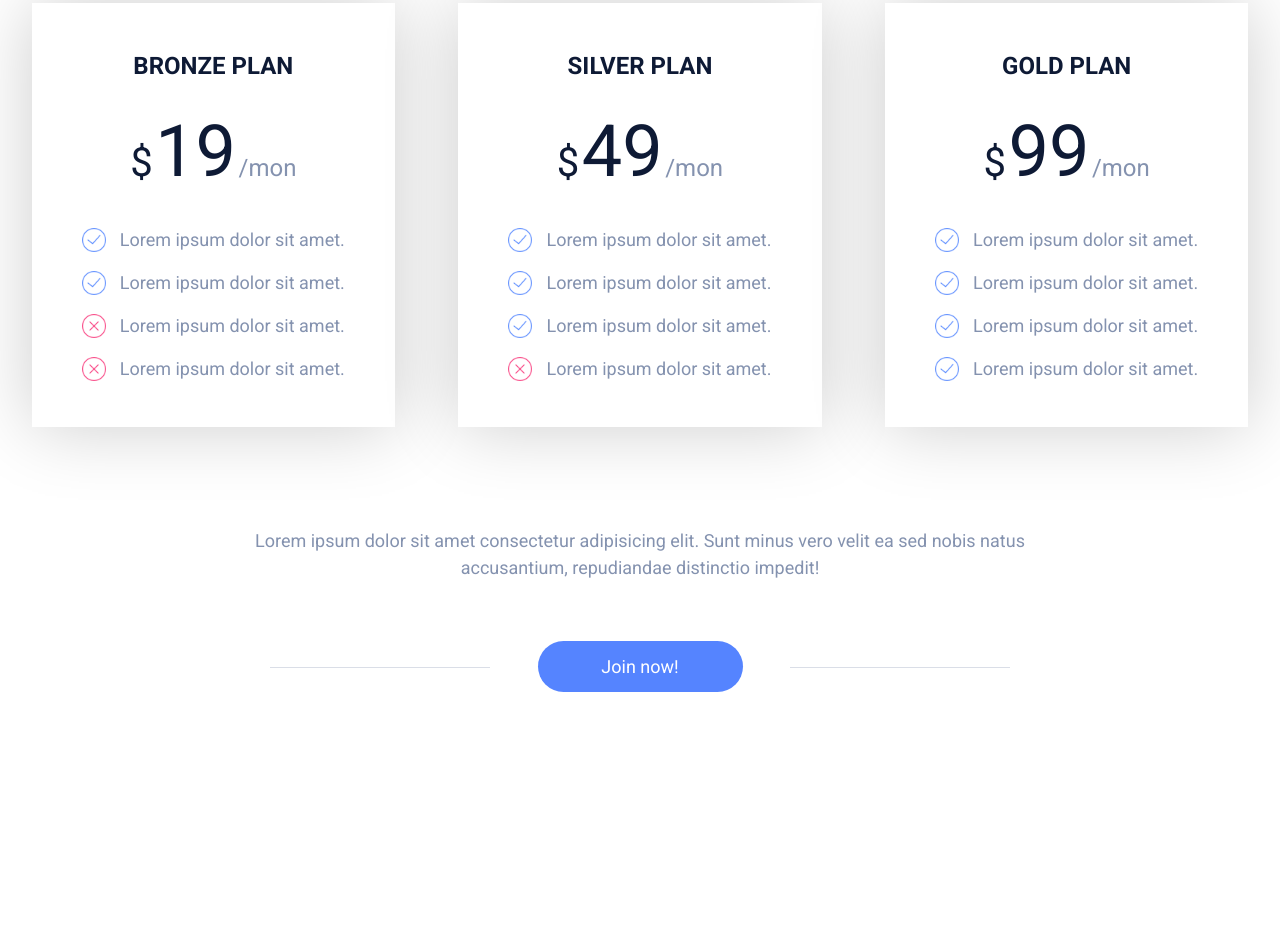
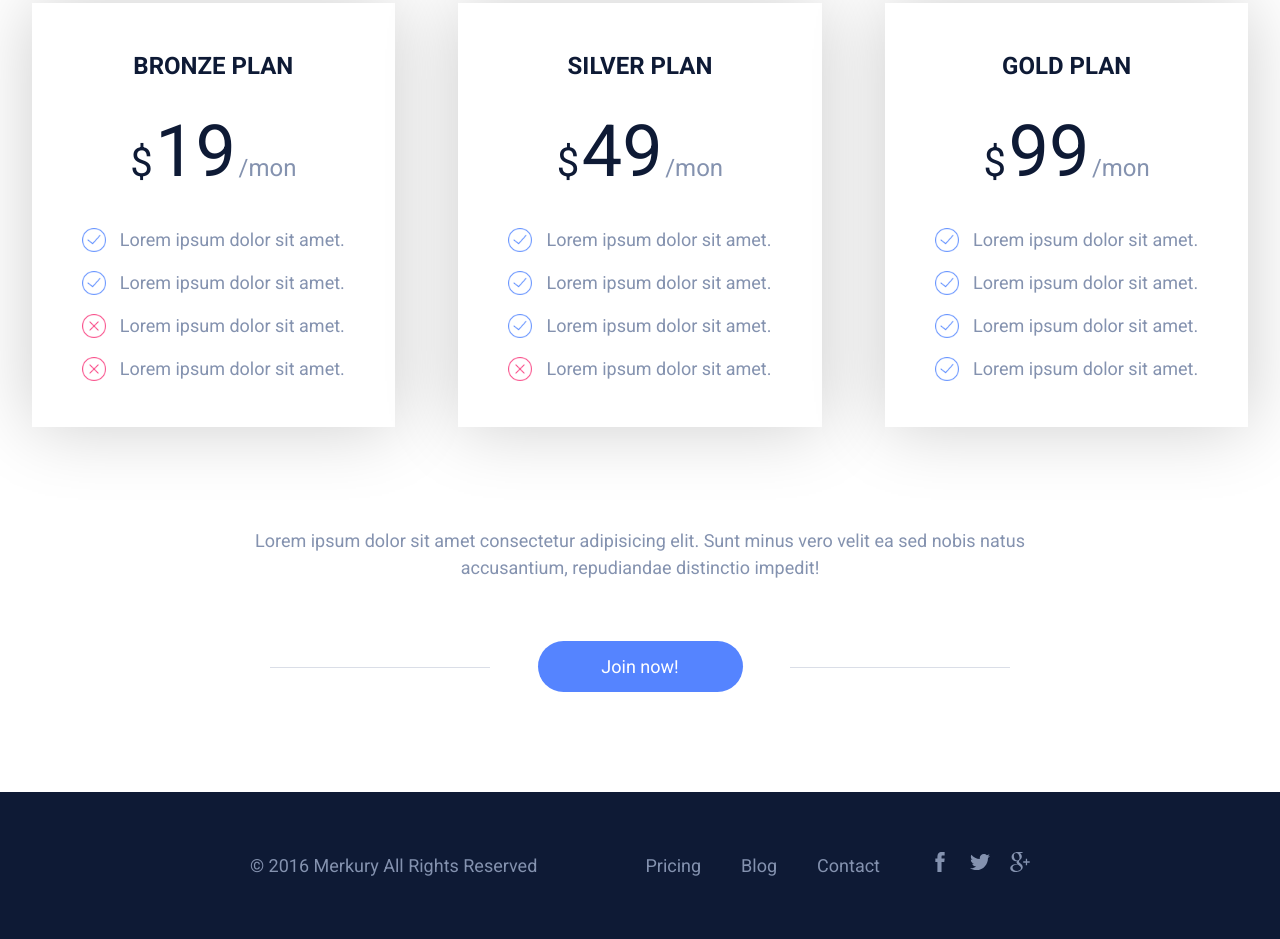
Before and after one commit to alexichkuznetsov/merkury-landing, a website: page index.html in a window 1280 px wide. Shown: the part 4866-5805 px from the top of the page. Before the commit the page ends 5658 px from the top, so only its background shows below. Drawn offline with Linux system fonts and the light colour scheme.

Commit message:
Added footer

```diff
--- a/index.html
+++ b/index.html
@@ -418,5 +418,39 @@
                 </div>
             </section>
         </main>
+
+        <footer class="main-footer">
+            <p class="main-footer__copyright">
+                &copy; 2016 Merkury All Rights Reserved
+            </p>
+            <ul class="main-footer__nav">
+                <li class="main-footer__nav-item">
+                    <a href="#" class="main-footer__nav-link">Pricing</a>
+                </li>
+                <li class="main-footer__nav-item">
+                    <a href="#" class="main-footer__nav-link">Blog</a>
+                </li>
+                <li class="main-footer__nav-item">
+                    <a href="#" class="main-footer__nav-link">Contact</a>
+                </li>
+            </ul>
+            <ul class="main-footer__social-links">
+                <li class="main-footer__social-link">
+                    <a href="#"
+                        ><svg><use href="img/facebook.svg#facebook"></use></svg
+                    ></a>
+                </li>
+                <li class="main-footer__social-link">
+                    <a href="#"
+                        ><svg><use href="img/twitter.svg#twitter"></use></svg
+                    ></a>
+                </li>
+                <li class="main-footer__social-link">
+                    <a href="#"
+                        ><svg><use href="img/gplus.svg#google-plus"></use></svg
+                    ></a>
+                </li>
+            </ul>
+        </footer>
     </body>
 </html>
--- a/scss/main.scss
+++ b/scss/main.scss
@@ -539,3 +539,38 @@ body {
         }
     }
 }
+.main-footer {
+    padding: 6rem 25rem;
+    background-color: $color-primary;
+    color: $color-blue-light-2;
+    font-size: 1.8rem;
+    display: flex;
+    &__nav {
+        list-style: none;
+        display: flex;
+        margin-left: auto;
+        margin-right: 5rem;
+        &-item:not(:last-child) {
+            margin-right: 4rem;
+        }
+        &-link:link,
+        &-link:visited {
+            text-decoration: none;
+            color: inherit;
+        }
+    }
+    &__social-links {
+        list-style: none;
+        display: flex;
+    }
+    &__social-link {
+        &:not(:last-child) {
+            margin-right: 2rem;
+        }
+        svg {
+            width: 2rem;
+            height: 2rem;
+            fill: $color-blue-light-2;
+        }
+    }
+}
```
Also changed, not shown: css/style.css, img/facebook.svg (added), img/gplus.svg (added), img/twitter.svg (added).
